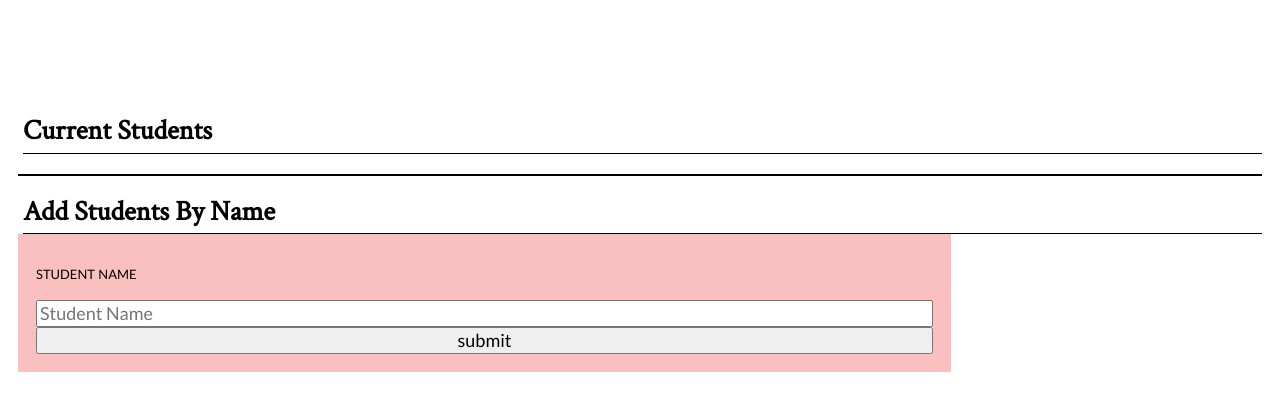
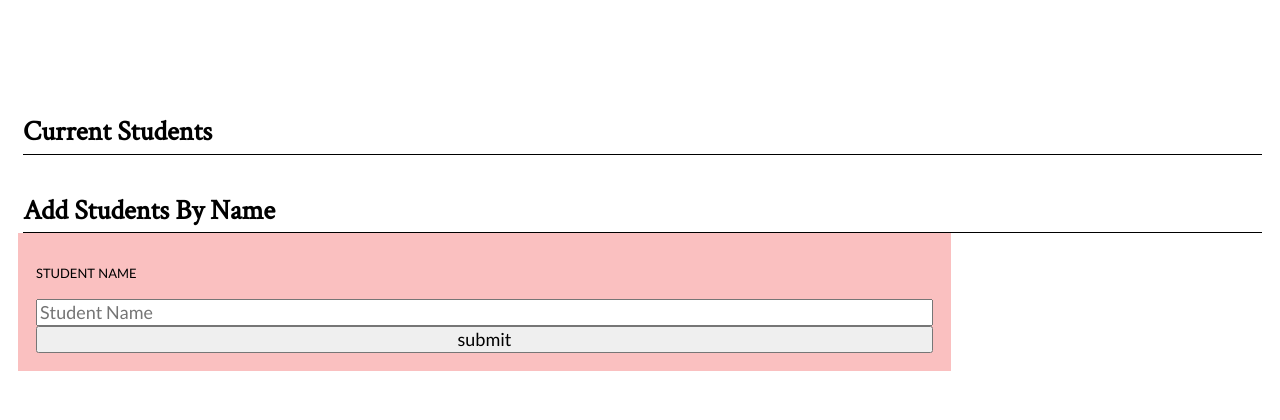
Before and after one commit to ts-cset/tsct-portal, a Flask app: template portal/templates/layouts/sessions/roster.html in a window 1280 px wide. Shown: the part 148-568 px from the top of the page. Run offline with Flask 2, Linux system fonts and the light colour scheme; the template is opened without the code that fills it, so the values that code supplies are empty; some libraries are stand-ins or nearby versions.

Commit message:
cleaning up css

```diff
--- a/portal/static/styles.css
+++ b/portal/static/styles.css
@@ -474,17 +474,25 @@ aside {
   margin-block-end: 0;
 }
 
+.class-list {
+  width: 100%;
+}
+
 .student-list{
+  display: flex;
+  flex-direction: column;
+  flex-wrap: wrap;
   font-size: 20px;
+  background-color: white;
+}
+
+
+.student-name{
   background-color: lightgrey;
+  padding: 5px;
+  justify-content: center;
+  align-items: center;
+  width: 300px;
+  list-style-type: none;
   border: 1px solid black;
 }
-
-.student-name{
-padding: 5px;
-justify-content: center;
-align-items: center;
-width: 300px;
-list-style-type: none;
-border: 1px solid black;
-}
--- a/portal/templates/layouts/sessions/roster.html
+++ b/portal/templates/layouts/sessions/roster.html
@@ -4,7 +4,7 @@
 
 {% block content %}
 <h3 class="assignment-title">Current Students</h3>
-<section class="">
+<section class="class-list">
   <ol class="student-list">
   {% for student in students %}
     <li class="student-name">{{ student['name'] }}</li>
```
Also changed, not shown: portal/roster.py (+10 -6 lines).
